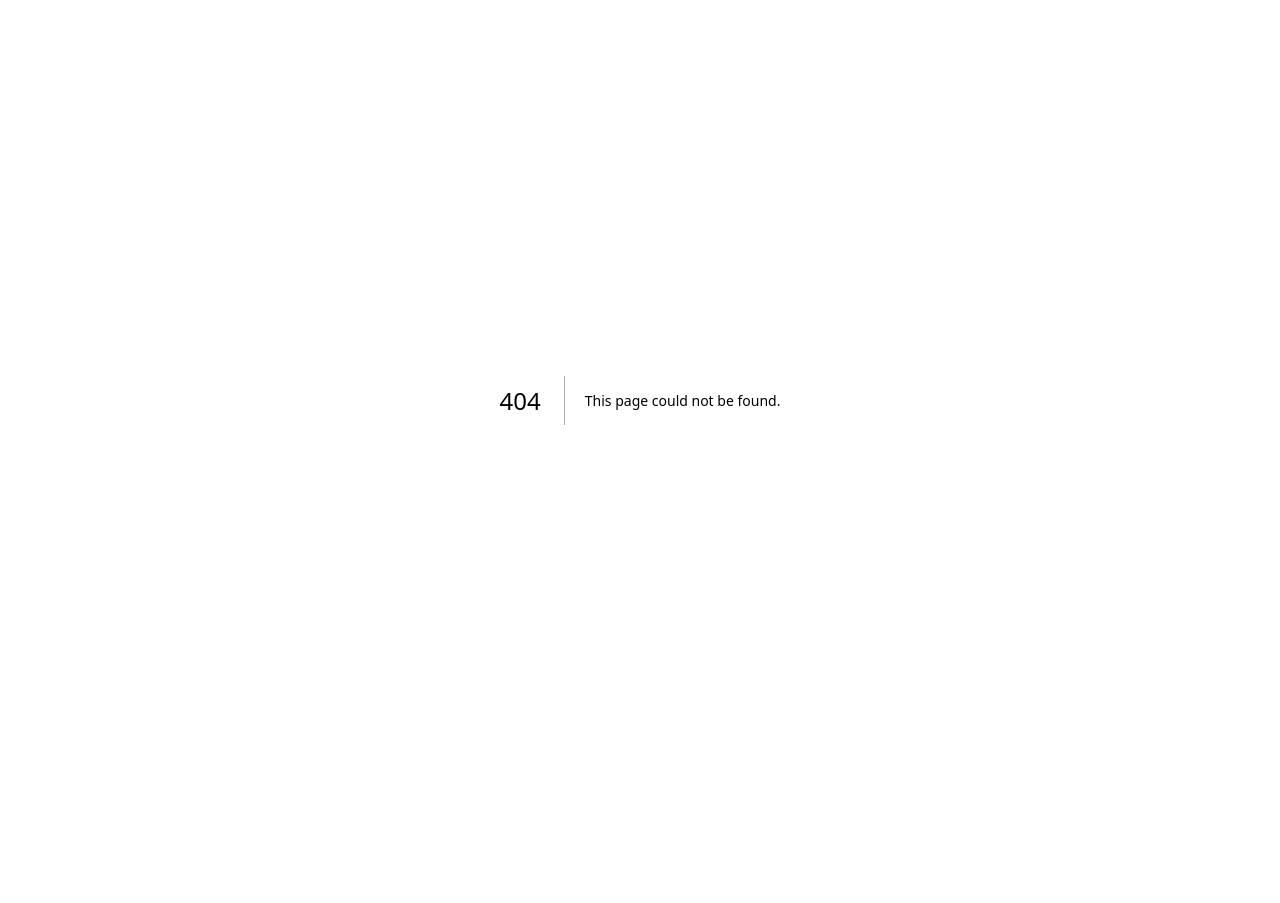
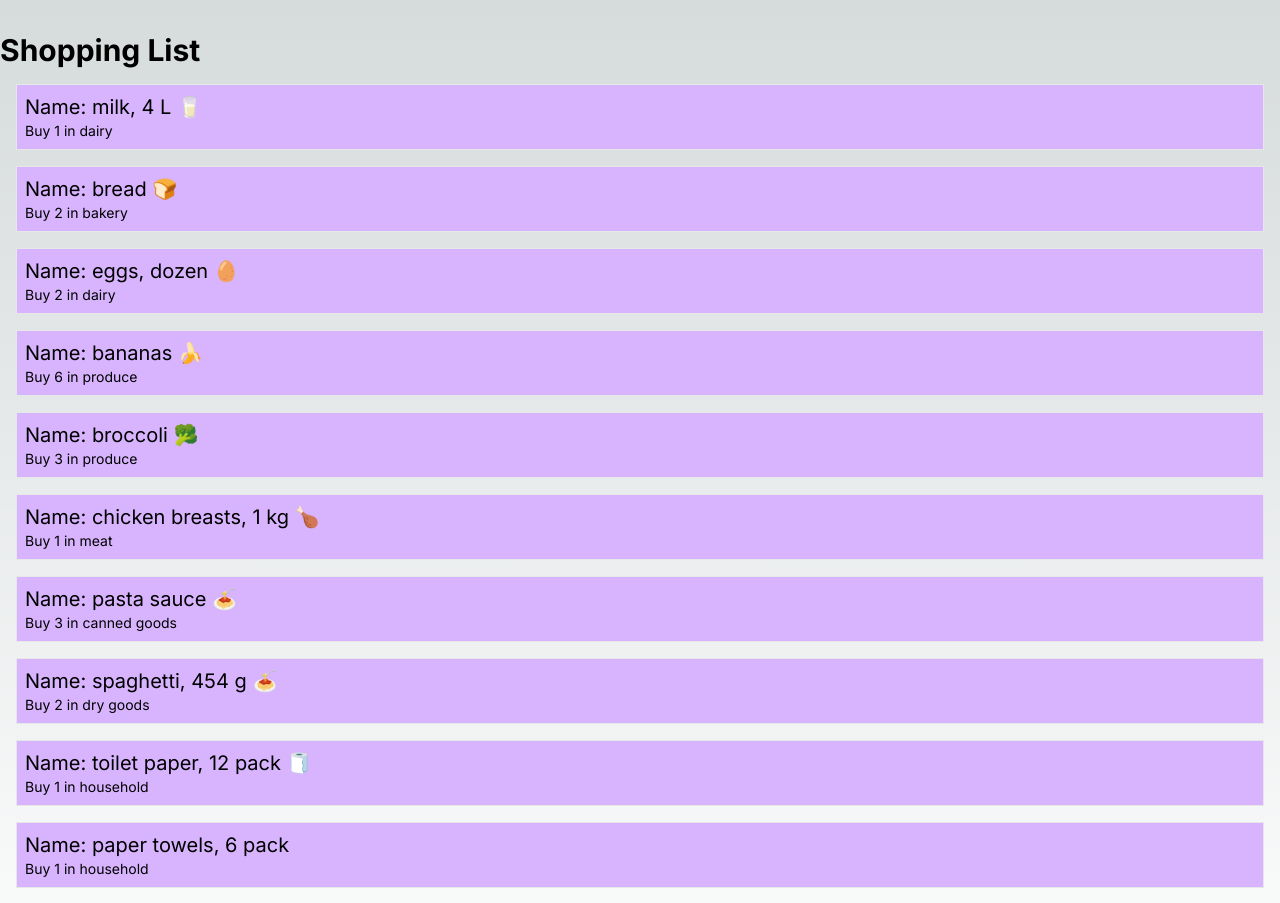
Before and after one commit to Aaron-1303/cprg306-assignments, a Next.js app in the folder cprg306-assignments/: page /week-3 in a window 1280 px wide. Before the commit this address had no page. Shown: the top 903 px of the page. Before the commit the page ends 800 px from the top, so only its background shows below. Built offline with nearby package versions, Linux system fonts and the light colour scheme.

Commit message:
Assignment-3

```diff
--- /dev/null
+++ b/cprg306-assignments/app/week-3/item-list.js
@@ -0,0 +1,91 @@
+import React from "react";
+
+import Item from "./item";
+
+const ItemList = ()=>{
+    const groceryItems = [
+         {
+            name: "milk, 4 L 🥛",
+            quantity: 1,
+            category: "dairy",
+          },
+
+           {
+            name: "bread 🍞",
+            quantity: 2,
+            category: "bakery",
+          },
+
+           {
+            name: "eggs, dozen 🥚",
+            quantity: 2,
+            category: "dairy",
+          },
+
+           {
+            name: "bananas 🍌",
+            quantity: 6,
+            category: "produce",
+          },
+
+           {
+            name: "broccoli 🥦",
+            quantity: 3,
+            category: "produce",
+          }
+
+
+          , {
+            name: "chicken breasts, 1 kg 🍗",
+            quantity: 1,
+            category: "meat",
+          },
+
+          {
+            name: "pasta sauce 🍝",
+            quantity: 3,
+            category: "canned goods",
+          },
+
+         {
+            name: "spaghetti, 454 g 🍝",
+            quantity: 2,
+            category: "dry goods",
+          },
+
+         {
+            name: "toilet paper, 12 pack 🧻",
+            quantity: 1,
+            category: "household",
+          },
+
+           {
+            name: "paper towels, 6 pack",
+            quantity: 1,
+            category: "household",
+          },
+
+           {
+            name: "dish soap 🍽️",
+            quantity: 1,
+            category: "household",
+          },
+
+           {
+            name: "hand soap 🧼",
+            quantity: 4,
+            category: "household",
+          }
+        ];
+
+
+return (
+    <ul className="inline">
+      {groceryItems.map((item, index) => (
+        <Item key={index} {...item} />
+      ))}
+    </ul>
+  );
+      }
+
+export default ItemList;
--- /dev/null
+++ b/cprg306-assignments/app/week-3/item.js
@@ -0,0 +1,15 @@
+// Item.js
+
+import React from 'react';
+
+const Item = ({name, quantity, category}) => {
+  return (
+    <ul className='border p-2 m-4 bg-purple-300 text-black'>
+        <li className='text-xl '  >Name: {name}</li>
+        <li className='text-sm ' >Buy {quantity} in {category}</li>
+{/* {console.log("Hello World")} */}
+    </ul>
+  );
+};
+
+export default Item;
--- /dev/null
+++ b/cprg306-assignments/app/week-3/page.js
@@ -0,0 +1,15 @@
+// page.js
+
+import React from 'react';
+import ItemList from './item-list';
+
+const Page = () => {
+  return (
+    <div className="container mx-auto mt-8">
+      <h1 className="text-3xl font-bold mb-4">Shopping List</h1>
+      <ItemList />
+    </div>
+  );
+};
+
+export default Page;
```
